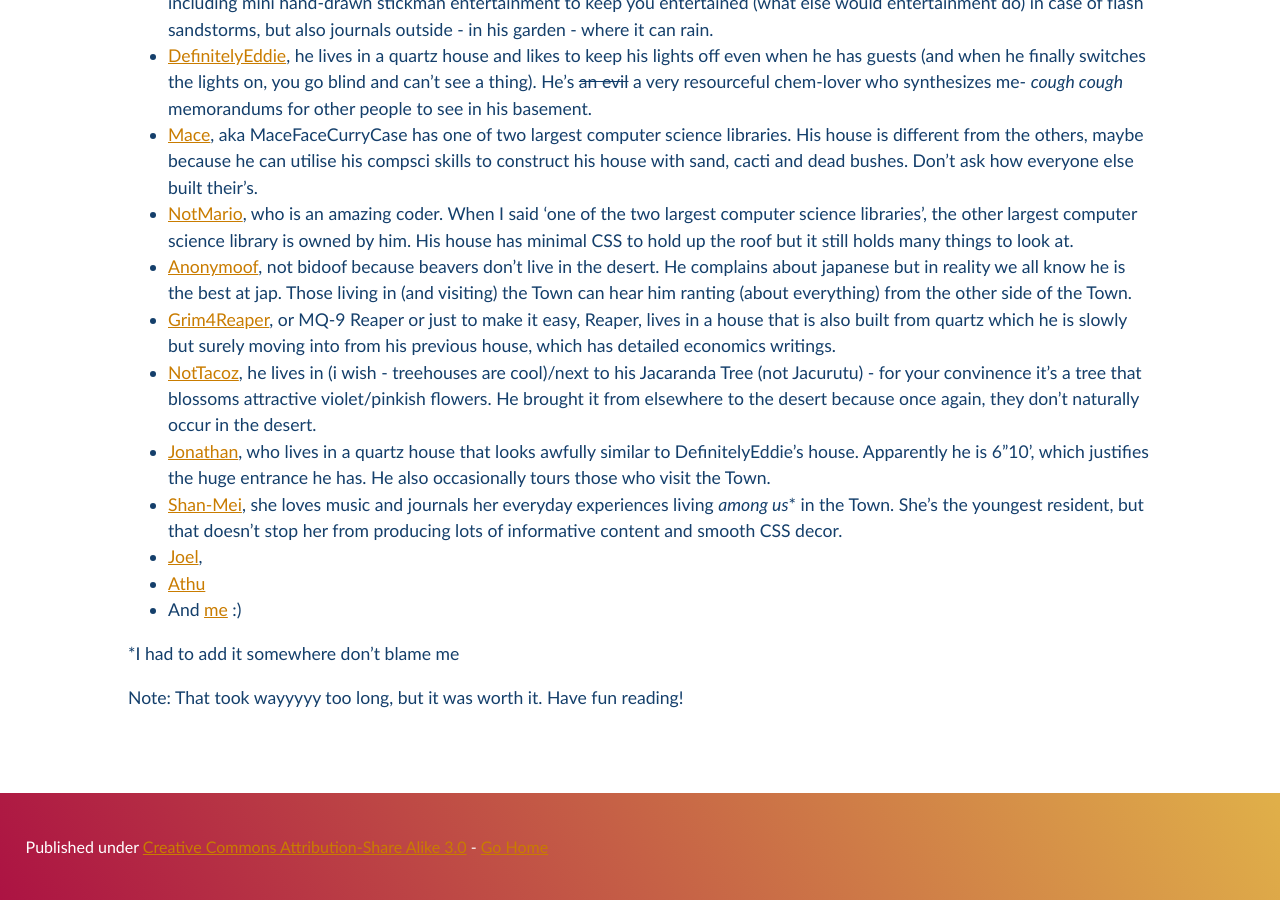
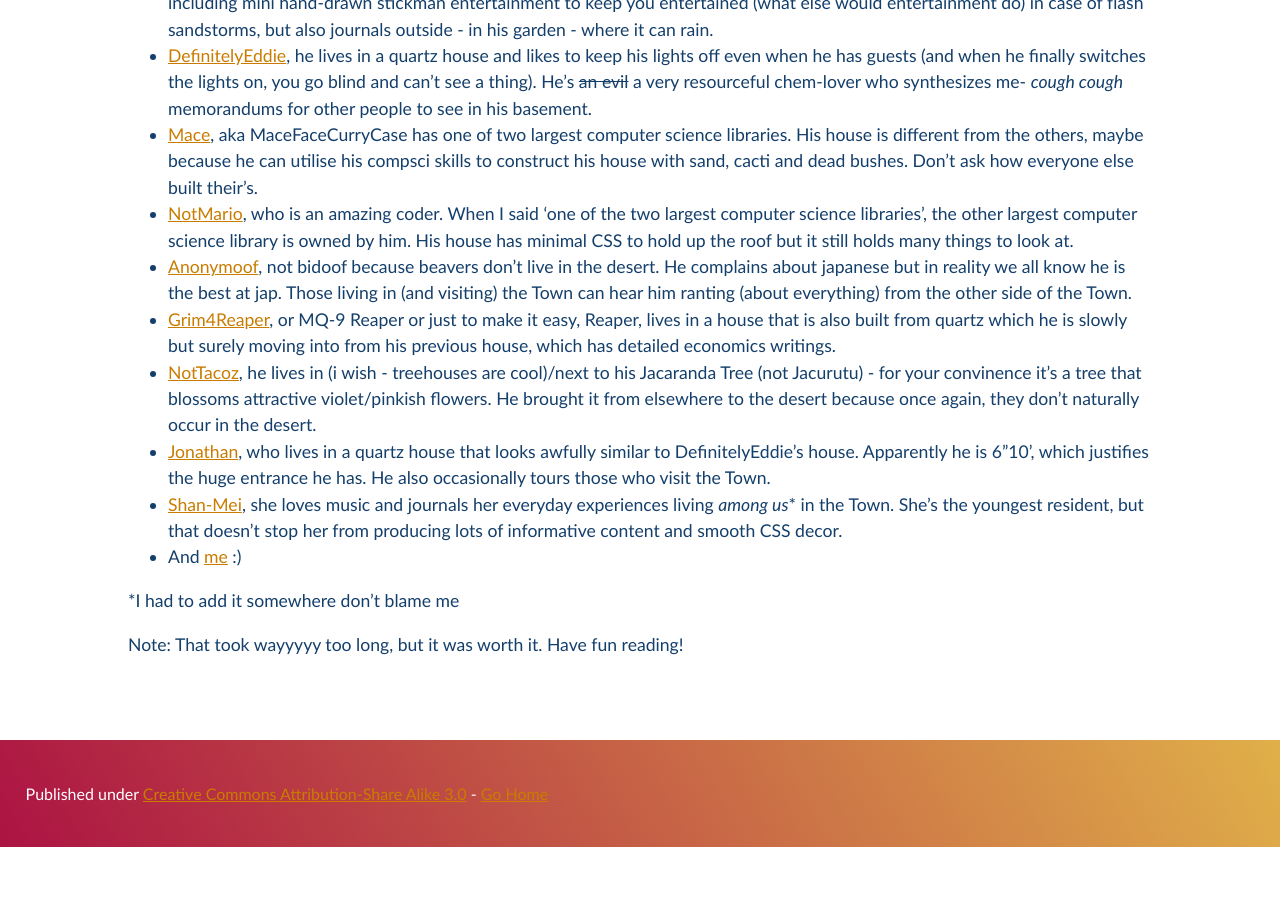
Before and after one commit to Pi-thagoras/the-chicken-pen, a Jekyll site: the page built from The-Town.md, in a window 1280 px wide and 900 px high, scrolled down 588 px. Built offline with Jekyll 4.4.1, drawn with Linux system fonts in a browser that asks for light colours; after the commit the page ends 1435 px from its top, so only the background shows below that.

Commit message:
vault backup: 2023-05-04 11:49:35

```diff
--- a/The-Town.md
+++ b/The-Town.md
@@ -14,8 +14,6 @@ The Town consists of:
 - [NotTacoz](https://nottacoz.github.io/jacaranda/), he lives in (i wish - treehouses are cool)/next to his Jacaranda Tree (not Jacurutu) - for your convinence it's a tree that blossoms attractive violet/pinkish flowers. He brought it from elsewhere to the desert because once again, they don't naturally occur in the desert.
 - [Jonathan](https://supaqwerty.github.io/notes-dump/), who lives in a quartz house that looks awfully similar to DefinitelyEddie's house. Apparently he is 6"10', which justifies the huge entrance he has. He also occasionally tours those who visit the Town.
 - [Shan-Mei](https://shan-mei.github.io/shanmeis-notes/), she loves music and journals her everyday experiences living *among us*\* in the Town. She's the youngest resident, but that doesn't stop her from producing lots of informative content and smooth CSS decor.
-- [Joel](https://rubver16.github.io/joles-notes/),
-- [Athu](https://super-cookies.github.io/duk/)
 - And [me](https://pi-thagoras.github.io/the-chicken-pen/) :)
 
 \*I had to add it somewhere don't blame me
```
